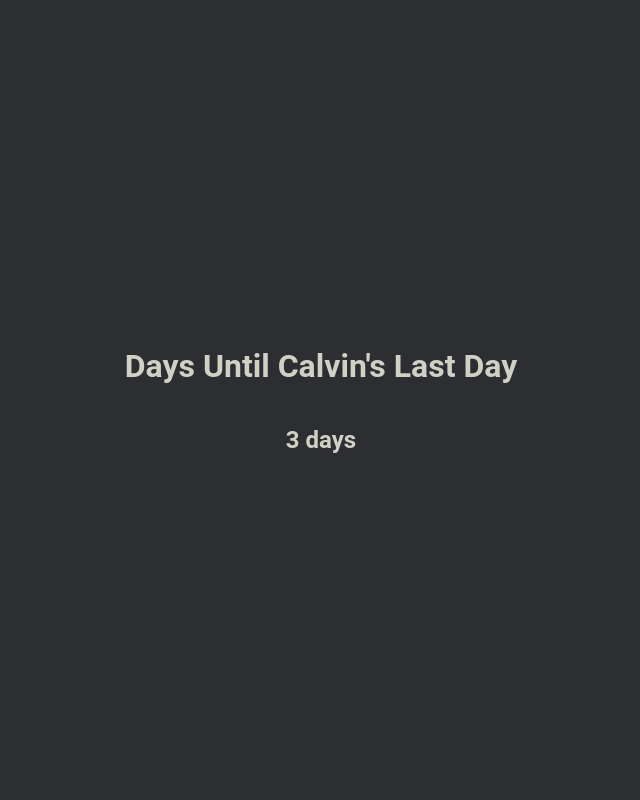
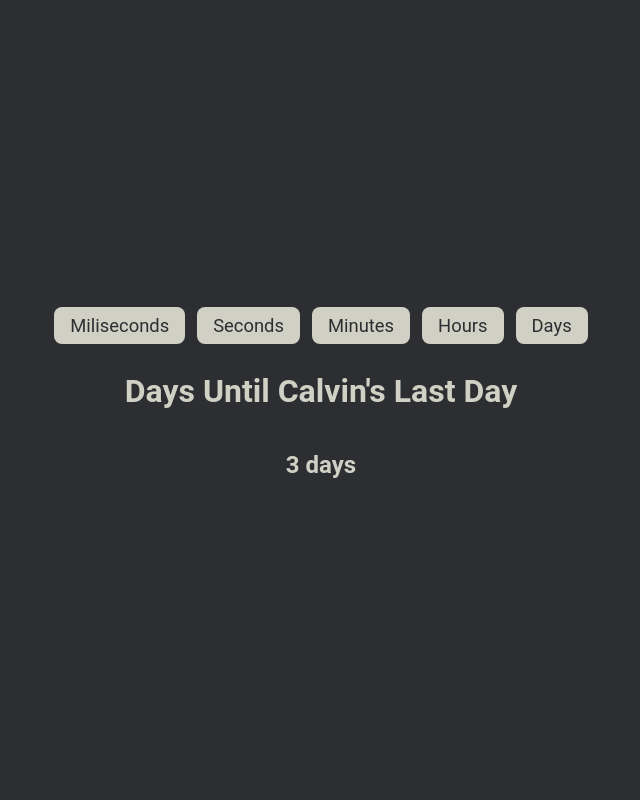
Before and after one commit to louiskwt/waulft, a Flask app: page / in a window 1280 px wide. Shown: the whole page, without its empty margins (319-959 px from the left). Run offline with Flask 3, Linux system fonts and the light colour scheme.

Commit message:
added menu and style

```diff
--- a/static/styles.css
+++ b/static/styles.css
@@ -2,6 +2,7 @@
   background-color: #2c2e31;
   color: #d1d0c5;
   font-family: "Roboto", sans-serif;
+  box-sizing: border-box;
 }
 
 body {
@@ -15,3 +16,20 @@ main {
   align-items: center;
   height: 100vh;
 }
+
+#menu {
+  display: flex;
+  justify-content: center;
+  width: 100%;
+}
+
+#menu button {
+  background-color: #d1d0c5;
+  color: #2c2e31;
+  border: none;
+  padding: 8px 16px;
+  margin: 6px;
+  cursor: pointer;
+  font-size: 1.15rem;
+  border-radius: 8px;
+}
--- a/templates/index.html
+++ b/templates/index.html
@@ -8,6 +8,13 @@
 </head>
 <body>
     <main>
+        <div id="menu">
+            <button>Miliseconds</button>
+            <button>Seconds</button>
+            <button>Minutes</button>
+            <button>Hours</button>
+            <button>Days</button>
+        </div>
          <h1>Days Until Calvin's Last Day</h1>
          <h2>3 days</h2>
     </main>
```
